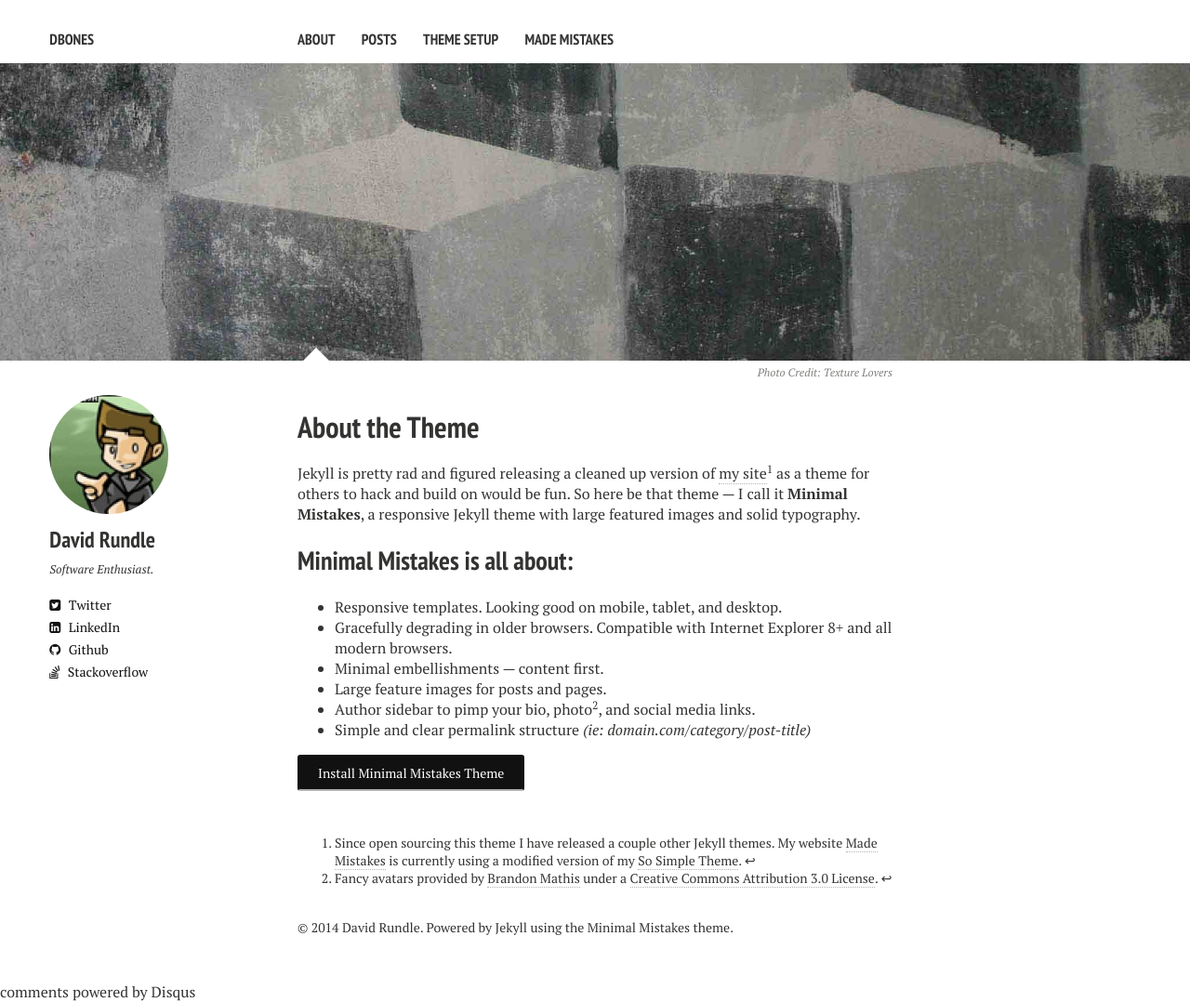
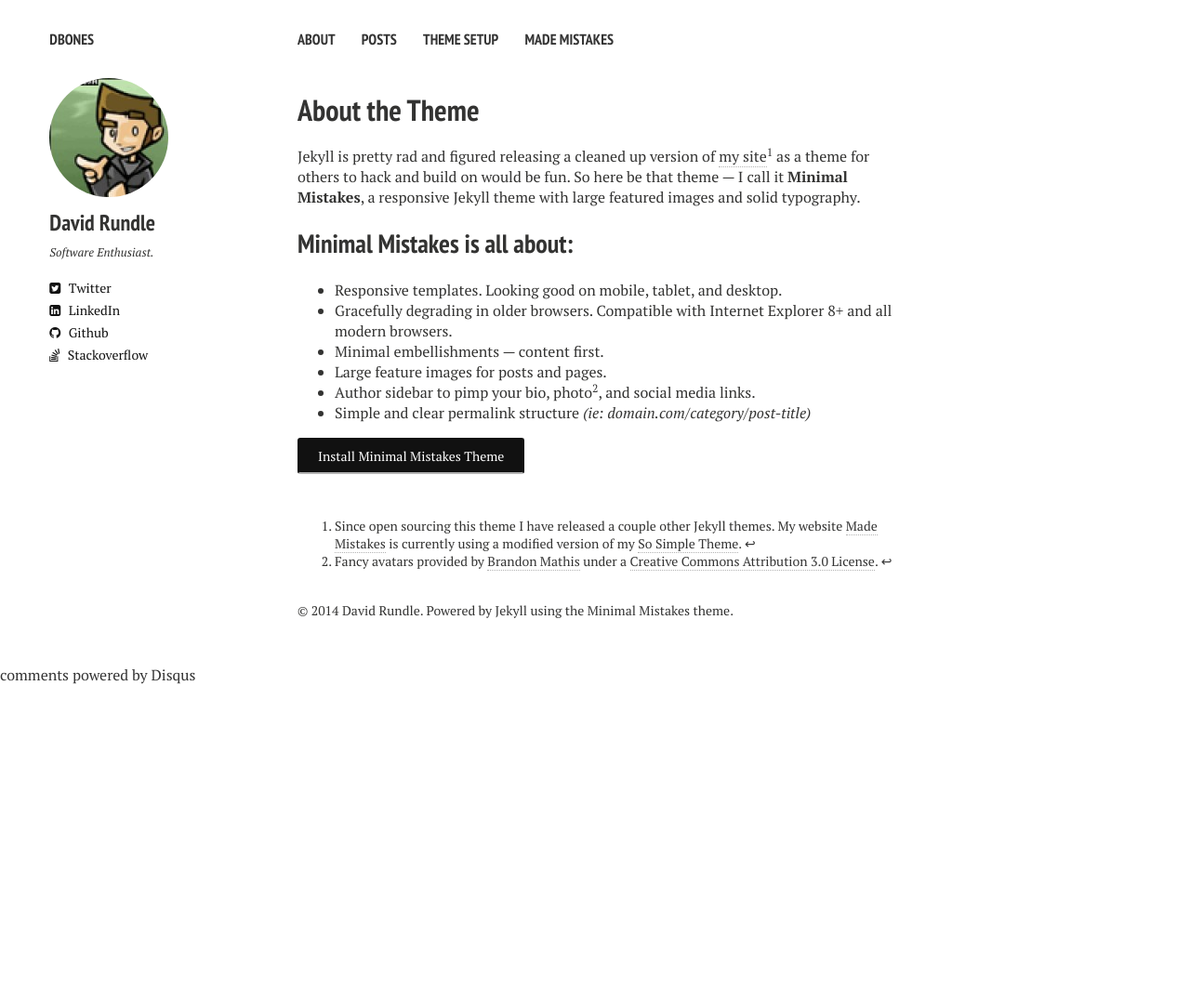
Before and after one commit to dbones/dbones.github.io, a Jekyll site: the page built from about.md, in a window 1280 px wide. Shown: the whole page at 93% size. Built offline with Jekyll 4.4.1, drawn with Linux system fonts in a browser that asks for light colours; nearby versions of some CDN libraries; comment, search, counter and statistics services are not loaded; after the commit the page ends 900 px from its top, so only the background shows below that; part of the change alters nothing that is shown.

Commit message:
Updated about.md

```diff
--- a/about.md
+++ b/about.md
@@ -2,14 +2,16 @@
 layout: page
 permalink: /about/
 title: About the Theme
-tagline: Minimal Mistakes, a Jekyll Theme
-tags: [about, Jekyll, theme, responsive]
-modified: 9-9-2013
+tagline: its a geek thing
+tags:
+  - about
+modified: "21-07-2014"
 comments: true
 image:
-  feature: texture-feature-02.jpg
-  credit: Texture Lovers
-  creditlink: http://texturelovers.com
+  feature: null
+  credit: null
+  creditlink: null
+published: true
 ---
 
 Jekyll is pretty rad and figured releasing a cleaned up version of [my site](http://mademistakes.com)[^1] as a theme for others to hack and build on would be fun. So here be that theme --- I call it **Minimal Mistakes**, a responsive Jekyll theme with large featured images and solid typography.
```
